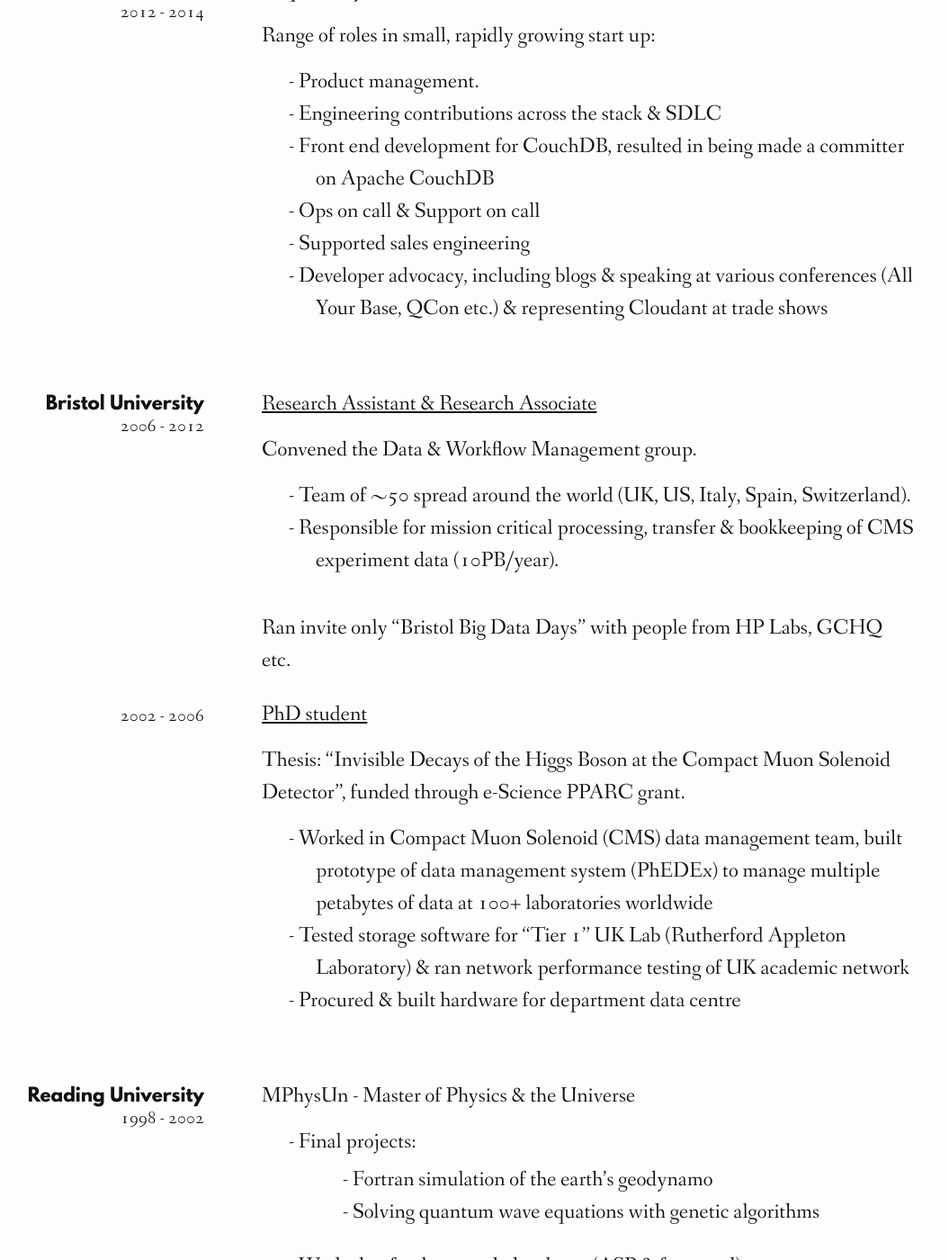
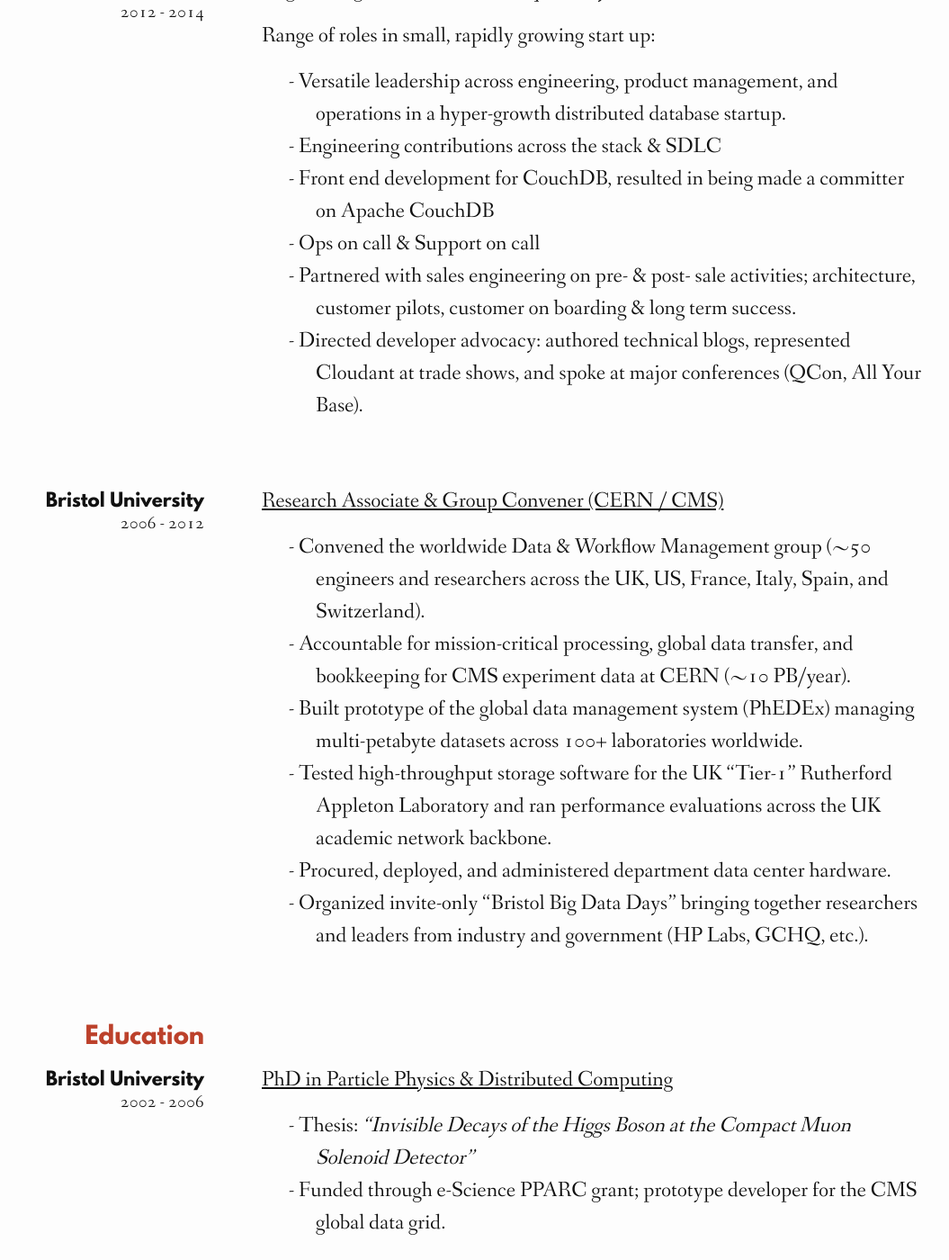
Before and after one commit to drsm79/drsm79.github.com, a Jekyll site: the page built from cv.md, in a window 1280 px wide and 1400 px high, scrolled down 2447 px. Shown: the whole window at 90% size, without its empty margins (29-1084 px from the left). Built offline with Jekyll 4.4.1, drawn with Linux system fonts in a browser that asks for light colours; our own code applies the rules of GitHub Pages for plain Markdown files; some of the changed text lies outside the part shown.

Commit message:
cv updates

```diff
--- a/cv.md
+++ b/cv.md
@@ -34,7 +34,7 @@ Current Role: SVP Engineering
  - Managed rapidly growing line of business in the $10-100M TCV range
  - Defined product strategy and technical architecture with peers & team for "leading" Multimodel Data Platform as assessed by Forrester
  - Consistent on time, on budget delivery of key product feature/function in both SaaS and on premise software
- - Helped scale out AI adoption within engineering team, including project managers & delivered useful AI products to market
+ - Enabled scale out AI adoption within engineering team, including project managers & instrumental in delivering useful AI products to market
  - Mentored techincal and non-technical staff at all levels of experience
  - Grew, reskilled and contracted team, hiring ~60 people during the pandemic
  - Built & launched DBaaS product in 9 months, rapidly taken through succesful SOC2 & PCI audits over the course of the following year
@@ -48,11 +48,11 @@ Current Role: SVP Engineering
 Program Director
 
 - Responsibilities across Cloudant, Compose & IBM Cloud Databases offerings. These are mission critical services for both IBM Cloud & its customers.
-- Helped define the structure & organisation of the business unit to meet business & technical goals.
-- Help set direction of the product, negotiating with stakeholders across the offering, BU & broader business.
+- Led collaborative definition of the structure & organisation of the business unit to meet business & technical goals.
+- Collaborated on defining direction of the product, negotiating with stakeholders across the offering, BU & broader business.
 - Led compliance automation efforts for IBM Cloud, including liaising with external auditors, NIST & IBM Research. This has been open sourced at [https://auditree.github.io/](https://auditree.github.io/).
 - Managed and mentored staff from across the immediate and broader organisation, at various levels of seniority (interns through to peers).
-- Helped the Cloudant acquisition integrate with IBM - technically, organisationally & culturally.
+- Enabled the Cloudant acquisition integration with IBM - technically, organisationally & culturally.
 - Offering manager for the launch of IBM Graph service.
 - Led R&D efforts around using Kubernetes for novel deployments of Cloudant.
 - Liaise with European Sales leadership on strategy, hiring & go-to-market.
@@ -61,54 +61,47 @@ Program Director
 
 #### 2012 - 2014
 
-Acquired by IBM
+Engineering & Product Lead *(Acquired by IBM)*
 
 Range of roles in small, rapidly growing start up:
 
-- Product management.
+- Versatile leadership across engineering, product management, and operations in a hyper-growth distributed database startup.
 - Engineering contributions across the stack & SDLC
 - Front end development for CouchDB, resulted in being made a committer on Apache CouchDB
 - Ops on call & Support on call
-- Supported sales engineering
-- Developer advocacy, including blogs & speaking at various conferences (All Your Base, QCon etc.) & representing Cloudant at trade shows
+- Partnered with sales engineering on pre- & post- sale activities; architecture, customer pilots, customer on boarding & long term success.
+- Directed developer advocacy: authored technical blogs, represented Cloudant at trade shows, and spoke at major conferences (QCon, All Your Base).
 
 ### Bristol University
 
 #### 2006 - 2012
 
-**Research Assistant & Research Associate**
+**Research Associate & Group Convener (CERN / CMS)**
 
-Convened the Data & Workflow Management group.
-- Team of ~50 spread around the world (UK, US, Italy, Spain, Switzerland).
-- Responsible for mission critical processing, transfer & bookkeeping of CMS experiment data (10PB/year).
+- Convened the worldwide Data & Workflow Management group (~50 engineers and researchers across the UK, US, France, Italy, Spain, and Switzerland).
+- Accountable for mission-critical processing, global data transfer, and bookkeeping for CMS experiment data at CERN (~10 PB/year).
+- Built prototype of the global data management system (PhEDEx) managing multi-petabyte datasets across 100+ laboratories worldwide.
+- Tested high-throughput storage software for the UK "Tier-1" Rutherford Appleton Laboratory and ran performance evaluations across the UK academic network backbone.
+- Procured, deployed, and administered department data center hardware.
+- Organized invite-only "Bristol Big Data Days" bringing together researchers and leaders from industry and government (HP Labs, GCHQ, etc.).
 
-Ran invite only "Bristol Big Data Days" with people from HP Labs, GCHQ etc.
+## Education
+
+### Bristol University
 
 #### 2002 - 2006
 
-**PhD student**
-
-Thesis: “Invisible Decays of the Higgs Boson at the Compact Muon Solenoid
-Detector”, funded through e-Science PPARC grant.
-
-- Worked in Compact Muon Solenoid (CMS) data management team, built prototype of data
-management system (PhEDEx) to manage multiple petabytes of data at 100+ laboratories worldwide
-- Tested storage software for “Tier 1” UK Lab (Rutherford Appleton Laboratory) & ran network performance testing of UK academic network
-- Procured & built hardware for department data centre
+**PhD in Particle Physics & Distributed Computing**
+- Thesis: *“Invisible Decays of the Higgs Boson at the Compact Muon Solenoid Detector”*
+- Funded through e-Science PPARC grant; prototype developer for the CMS global data grid.
 
 ### Reading University
 
 #### 1998 - 2002
 
-MPhysUn - Master of Physics & the Universe
-- Final projects:
-   - Fortran simulation of the earth's geodynamo
-   - Solving quantum wave equations with genetic algorithms
-- Worked as freelance web developer (ASP & front end)
-
-### Colne Community High School/College
-- A level Maths, Music, Music Practical, Physics
-- GCSE's: 11 A*-C including Maths, Science, English lit/lang
+**MPhys (Master of Physics and the Universe)**
+- Final projects: Fortran simulation of the Earth's geodynamo; solving quantum wave equations with genetic algorithms.
+- Freelance web developer (ASP & front-end systems).
 
 ## Personal
 I live in Bristol with my wife, two children, dog & ever growing instrument collection.
```
Also changed, not shown: cv_ai.md (added, +106 -0 lines).
